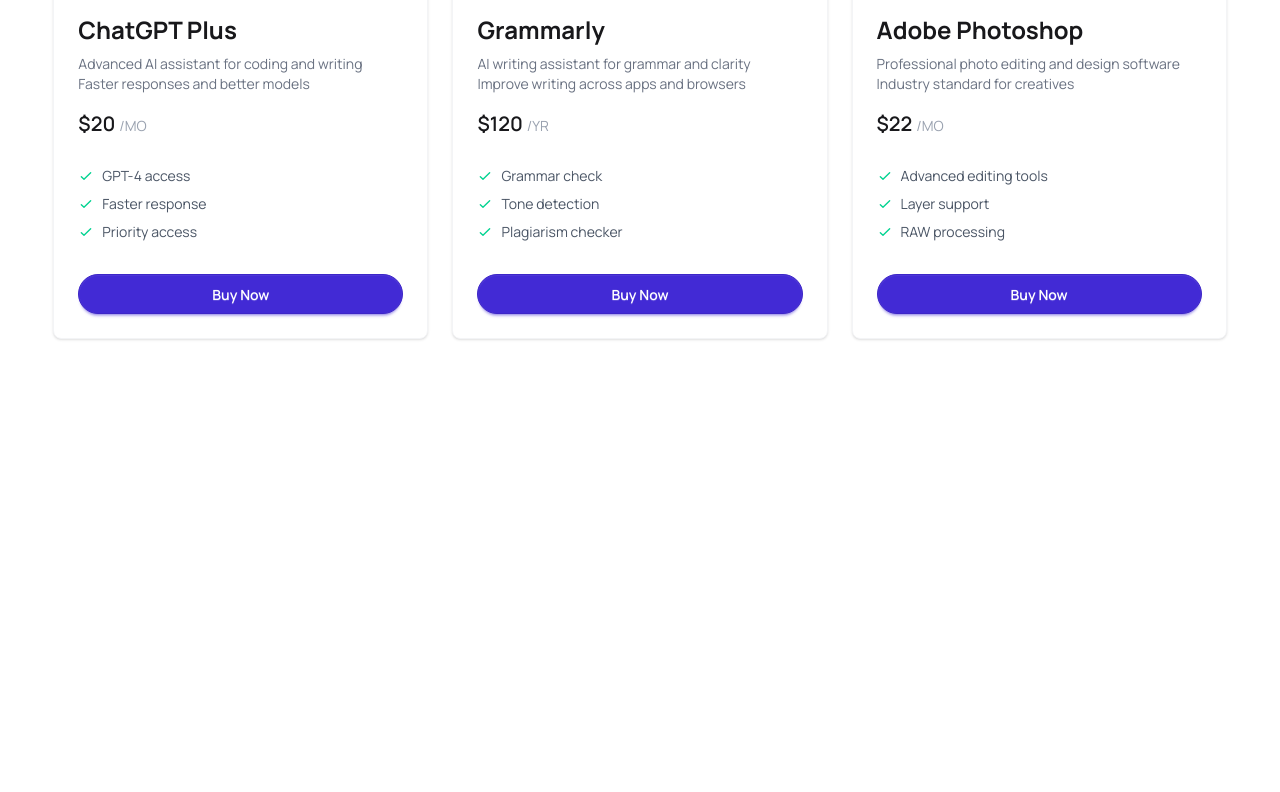
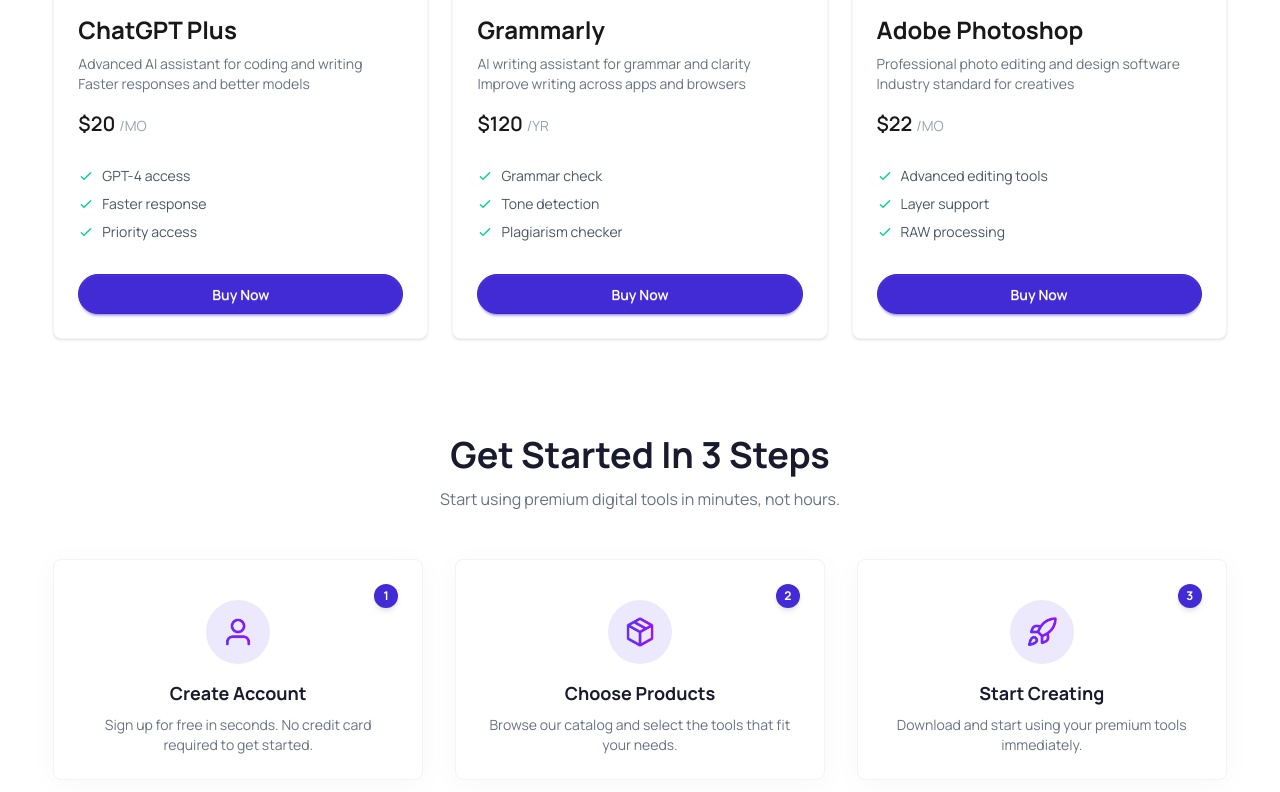
Before and after one commit to iMoloy/DigiTools, a React (Vite) app: page / in a window 1280 px wide. Shown: the part 1778-2570 px from the top of the page. Before the commit the page ends 2197 px from the top, so only its background shows below. Built offline with nearby package versions, Linux system fonts and the light colour scheme.

Commit message:
Complete the Steps

```diff
--- a/src/App.jsx
+++ b/src/App.jsx
@@ -5,6 +5,7 @@
 import Hero from "./components/Hero";
 import Navbar from "./components/Navbar";
 import Tools from "./components/Tools";
+import Steps from "./components/Steps";
 
 function App() {
   const [activeTab, setActiveTab] = useState("tool");
@@ -30,6 +31,7 @@
         cartItems={cartItems}
         setCartItems={setCartItems}
       />
+      <Steps/>
 
       <ToastContainer position="top-right" autoClose={2000} />
     </>
--- /dev/null
+++ b/src/components/Steps.jsx
@@ -0,0 +1,79 @@
+import React from "react";
+import userPic from "../assets/user.png";
+import userPackage from "../assets/package.png";
+import userRocket from "../assets/rocket.png";
+
+const Steps = () => {
+  return (
+    <div className="w-11/12 mx-auto my-24">
+      <div className="text-center mb-12">
+        <h2 className="text-4xl font-bold mb-3 text-[#1A1A2E]">
+          Get Started In 3 Steps
+        </h2>
+        <p className="text-gray-500">
+          Start using premium digital tools in minutes, not hours.
+        </p>
+      </div>
+
+      <div className="grid md:grid-cols-3 gap-8">
+        <div className="card bg-base-100 shadow-[0_4px_30px_rgb(0,0,0,0.03)] border border-gray-100 relative pt-4">
+          <div className="absolute top-6 right-6 bg-primary text-white w-6 h-6 rounded-full flex items-center justify-center text-xs font-bold shadow-md">
+            1
+          </div>
+          <div className="card-body items-center text-center">
+            <div className="w-16 h-16 bg-primary/10 text-primary rounded-full flex items-center justify-center mb-2 text-2xl">
+              <img src={userPic} alt="" className="w-8 h-8 object-contain" />
+            </div>
+            <h3 className="card-title font-bold text-[#1A1A2E]">
+              Create Account
+            </h3>
+            <p className="text-sm text-gray-500">
+              Sign up for free in seconds. No credit card required to get
+              started.
+            </p>
+          </div>
+        </div>
+
+        <div className="card bg-base-100 shadow-[0_4px_30px_rgb(0,0,0,0.03)] border border-gray-100 relative pt-4">
+          <div className="absolute top-6 right-6 bg-primary text-white w-6 h-6 rounded-full flex items-center justify-center text-xs font-bold shadow-md">
+            2
+          </div>
+          <div className="card-body items-center text-center">
+            <div className="w-16 h-16 bg-primary/10 text-primary rounded-full flex items-center justify-center mb-2 text-2xl">
+              <img
+                src={userPackage}
+                alt=""
+                className="w-8 h-8 object-contain"
+              />
+            </div>
+            <h3 className="card-title font-bold text-[#1A1A2E]">
+              Choose Products
+            </h3>
+            <p className="text-sm text-gray-500">
+              Browse our catalog and select the tools that fit your needs.
+            </p>
+          </div>
+        </div>
+
+        <div className="card bg-base-100 shadow-[0_4px_30px_rgb(0,0,0,0.03)] border border-gray-100 relative pt-4">
+          <div className="absolute top-6 right-6 bg-primary text-white w-6 h-6 rounded-full flex items-center justify-center text-xs font-bold shadow-md">
+            3
+          </div>
+          <div className="card-body items-center text-center">
+            <div className="w-16 h-16 bg-primary/10 text-primary rounded-full flex items-center justify-center mb-2 text-2xl">
+              <img src={userRocket} alt="" className="w-8 h-8 object-contain" />
+            </div>
+            <h3 className="card-title font-bold text-[#1A1A2E]">
+              Start Creating
+            </h3>
+            <p className="text-sm text-gray-500">
+              Download and start using your premium tools immediately.
+            </p>
+          </div>
+        </div>
+      </div>
+    </div>
+  );
+};
+
+export default Steps;
```
